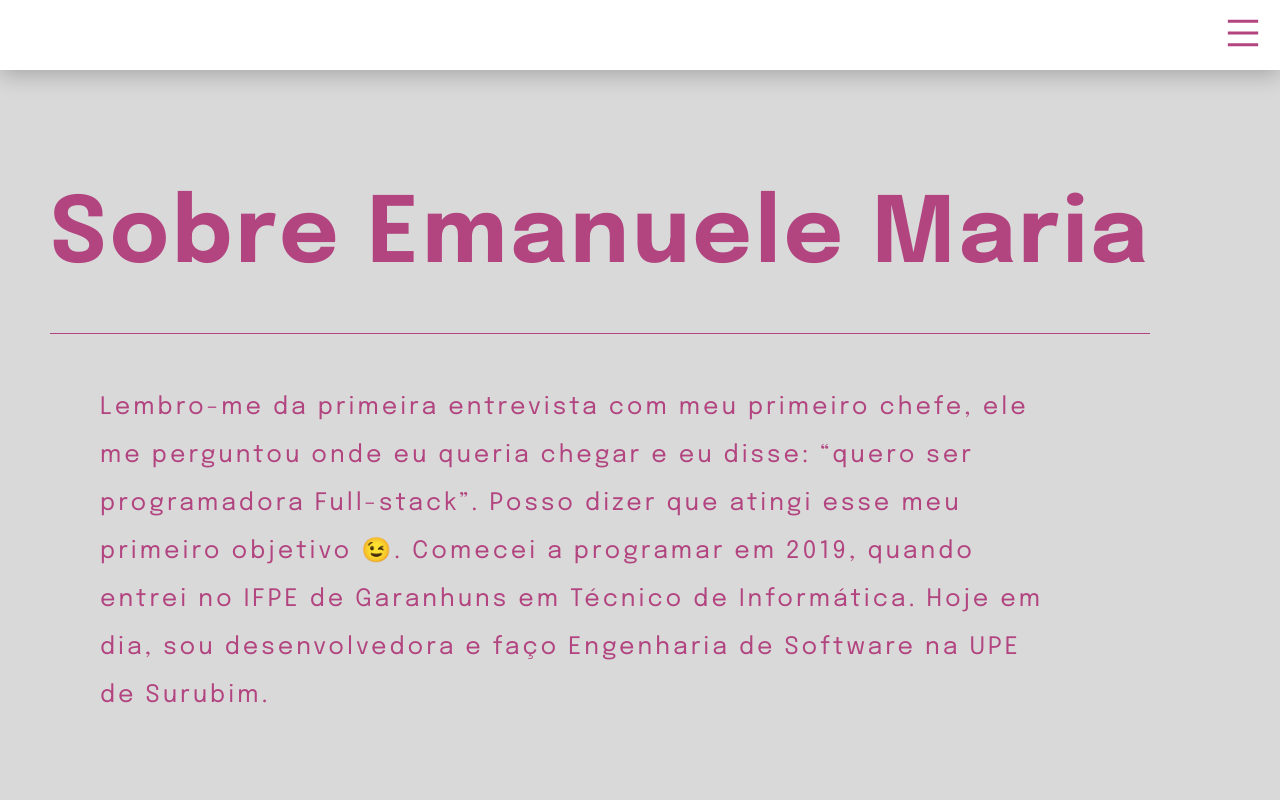
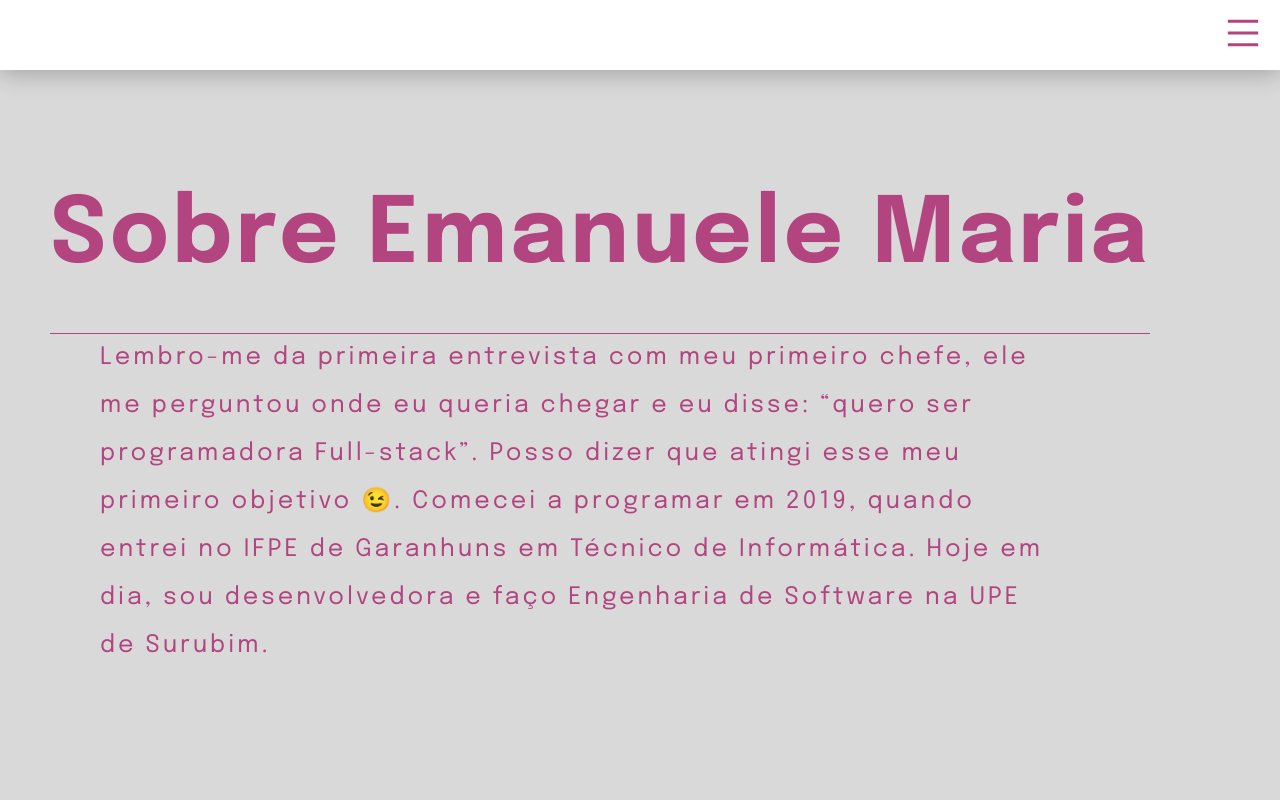
Before and after one commit to emanuuele/portfolio, a Next.js app: page / in a window 1280 px wide. Shown: the top 800 px of the page. Built offline with nearby package versions, Linux system fonts and the light colour scheme.

Commit message:
Update page.module.css

```diff
--- a/src/app/page.module.css
+++ b/src/app/page.module.css
@@ -150,7 +150,7 @@
   font-size: 24px;
   line-height: 2;
   color: #B24480;
-  padding: 50px;
+  padding-left: 50px;
 }
 
 .techItem {
```
